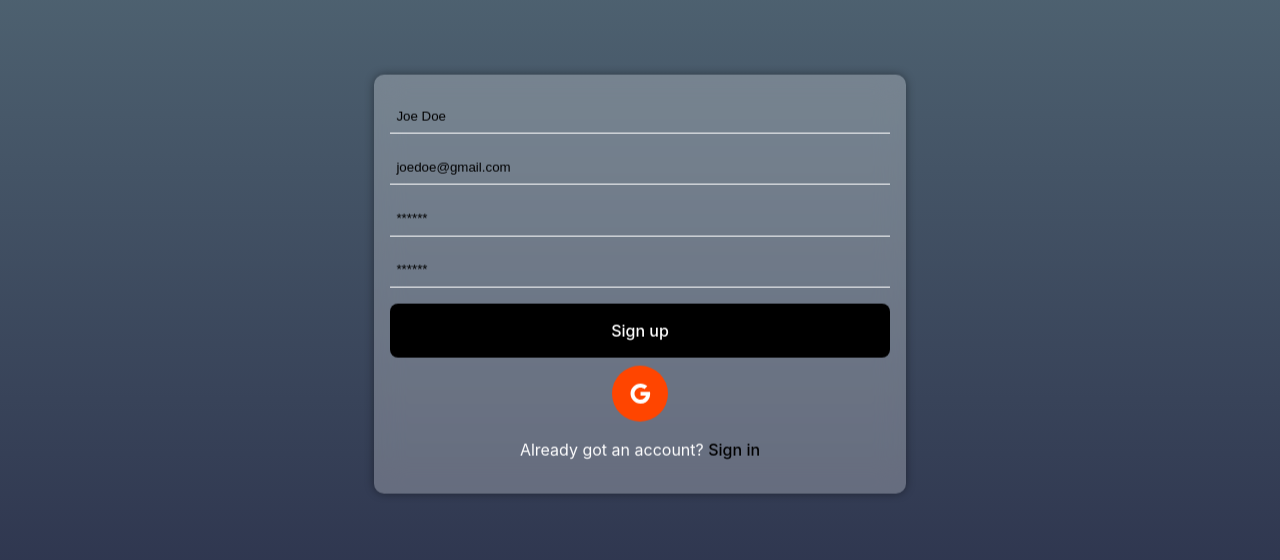
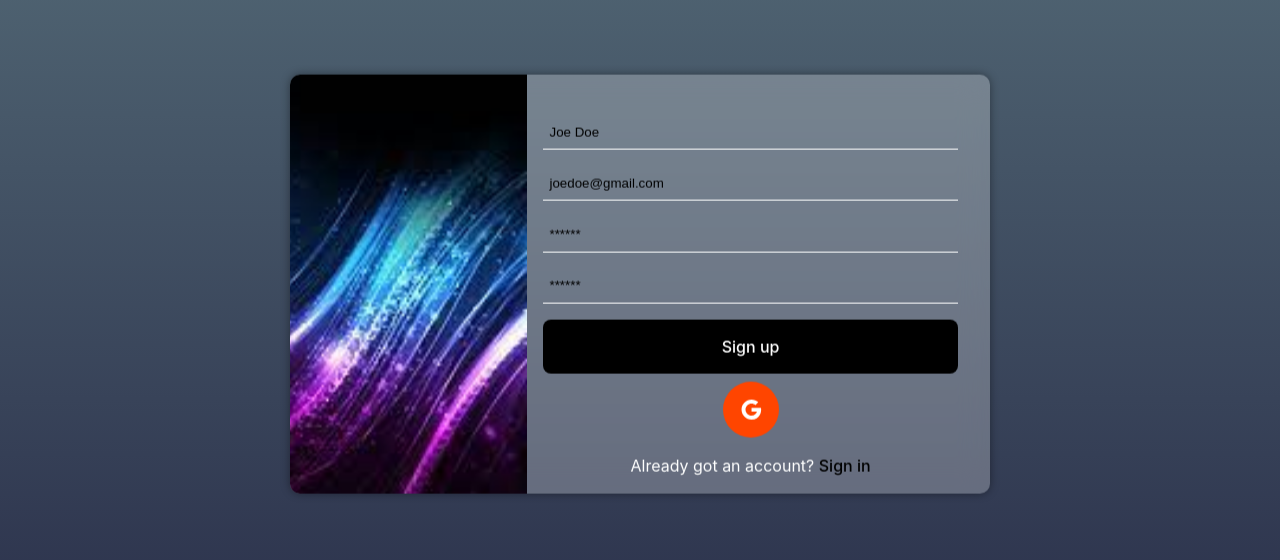
Before and after one commit to Chuboii/TodoList-with-Appwrite, a React (Vite) app: page /signup in a window 1280 px wide. Shown: the part 116-676 px from the top of the page. Built offline with nearby package versions, Linux system fonts and the light colour scheme; no server answers.

Commit message:
added a responsive image to the signin and signup pages and fixed some bugs

```diff
--- a/src/routes/signin/Signin.jsx
+++ b/src/routes/signin/Signin.jsx
@@ -8,7 +8,7 @@ import GoogleIcon from '@mui/icons-material/Google';
 import Err from "/src/components/alert/Err"
 import {AlertContext} from "/src/context/AlertContext"
 import Loader from "/src/components/loader/Loader"
-
+import img from '/src/assets/fb7.jpg';
 export default function Signin(){
   const [value, setValue] = useState({
   email: "",
@@ -71,13 +71,15 @@ catch(e){
     <>
         {isValidationToggled && <Err/>}
            {isLoaded && <Loader/>}
-    <form className="signin" onSubmit={handleSubmit}>
+      <form className="signin" onSubmit={handleSubmit}>
+        <div className="first"><img src={img} /></div>
+        <div className="second">
         <input className="inpp1" type="email" name="email" value={value.email} onChange={changeValue} placeholder="joedoe@gmail.com" required/>
             <input className="inpp2" value={value.password} name="password" onChange={changeValue} type="password" placeholder="******" required/>
               <button className="signin-btn">Sign in</button>
                             <GoogleIcon onClick={googleBtn} sx={{position:"relative",color:"white",left:"50%", transform:"translateX(-50%)", background:"orangered", padding:"1rem", borderRadius:"50%"}}/>
               <p className="already2"> Already got an account? <Link to={"/signup"}> Sign up </Link> </p>
-
+             </div>
     </form>
     </>
     )
--- a/src/routes/signin/Signin.scss
+++ b/src/routes/signin/Signin.scss
@@ -1,3 +1,4 @@
+@media screen and (min-width:0) and (max-width:700px) {
 .signin{
   display:flex;
   flex-direction: column;
@@ -17,6 +18,7 @@
      .inpp1, .inpp2{
      padding:.6rem .4rem;
      margin:.5rem 0;
+     color: white;
      border: none;
      background: transparent;
      border-bottom:1px solid white;
@@ -38,4 +40,77 @@
        color: black;
      }
    }
+   .first{
+    display: none;
+   }
+   .second{
+    display: flex;
+flex-direction: column;
+   }
 }
+}
+@media screen and (min-width:700px) {
+  .signin{
+    display:flex;
+    position:absolute;
+    left:50%;
+    top:50%;
+    transform: translate(-50%, -50%);
+    max-width:700px;
+    width:80%;
+    box-shadow: 0 0 10px 0 rgba(0, 0, 0, .4);
+      background-color: rgba(255, 255, 255, .25);
+      backdrop-filter: blur(5px);
+     height: 350px;
+
+      border-radius:10px;
+      padding-right: 1.5rem;
+
+
+       .inpp1, .inpp2{
+       padding:.6rem .4rem;
+       margin:.5rem 0;
+       color: white;
+       border: none;
+       background: transparent;
+       border-bottom:1px solid white;
+       outline:none;
+
+     }
+   .inpp1::placeholder, .inpp2::placeholder{
+    color: black;
+   }
+        .signin-btn{
+       margin:.5rem 0;
+       padding:1rem 0;
+       background:black;
+     }
+     .already2{
+       text-align: center;
+       color: white;
+       a{
+         color: black;
+       }
+      }
+
+    .second{
+      display: flex;
+      flex-direction: column;
+      width: 70%;
+      padding-top: 2rem;
+    }
+    .first{
+      margin-right: 1rem;
+width: 35%;
+border-top-left-radius: 10px;
+border-bottom-left-radius: 10px;
+      img{
+        width: 100%;
+        height: 100%;
+        object-fit: cover;
+        border-top-left-radius: 10px;
+        border-bottom-left-radius: 10px;
+      }
+    }
+    }
+}
--- a/src/routes/sígnup/Signup.scss
+++ b/src/routes/sígnup/Signup.scss
@@ -1,3 +1,5 @@
+@media screen and (min-width:0) and (max-width:700px) {
+
 .signup{
   display:flex;
   flex-direction: column;
@@ -20,7 +22,7 @@
      background: transparent;
      border-bottom:1px solid white;
      outline:none;
-
+ color: white;
    }
 
    .inp1::placeholder,    .inp2::placeholder,    .inp3::placeholder,   .inp4::placeholder{
@@ -38,4 +40,78 @@
        color: black;
      }
    }
+
+   .first{
+    display: none;
+   }
+   .second{
+    display: flex;
+    flex-direction: column;
+   }
 }
+}
+
+
+@media screen and (min-width:700px) {
+
+  .signup{
+    display:flex;
+    position:absolute;
+    left:50%;
+    top:50%;
+    transform: translate(-50%, -50%);
+    max-width:700px;
+    width:80%;
+    box-shadow: 0 0 10px 0 rgba(0, 0, 0, .4);
+      background-color: rgba(255, 255, 255, .25);
+      backdrop-filter: blur(15px);
+
+      border-radius:10px;
+
+     .inp1, .inp2, .inp3, .inp4{
+       padding:.6rem .4rem;
+       margin:.5rem 0;
+       border: none;
+       background: transparent;
+       border-bottom:1px solid white;
+       outline:none;
+   color: white;
+     }
+
+     .inp1::placeholder,    .inp2::placeholder,    .inp3::placeholder,   .inp4::placeholder{
+      color: black;
+     }
+     .sign-btn{
+       margin:.5rem 0;
+       padding:1rem 0;
+       background:black;
+     }
+     .already{
+       text-align: center;
+       color: white;
+       a{
+         color: black;
+       }
+     }
+     .second{
+      display: flex;
+      flex-direction: column;
+      width: 70%;
+      padding-top: 2rem;
+      padding-right: 2rem;
+    }
+    .first{
+      margin-right: 1rem;
+width: 40%;
+border-top-left-radius: 10px;
+border-bottom-left-radius: 10px;
+      img{
+        width: 100%;
+        height: 100%;
+        object-fit: cover;
+        border-top-left-radius: 10px;
+        border-bottom-left-radius: 10px;
+      }
+    }
+  }
+  }
--- a/src/routes/sígnup/Sígnup.jsx
+++ b/src/routes/sígnup/Sígnup.jsx
@@ -9,6 +9,7 @@ import GoogleIcon from '@mui/icons-material/Google';
 import Err from "/src/components/alert/Err"
 import {AlertContext} from "/src/context/AlertContext"
 import Loader from "/src/components/loader/Loader"
+import img from '/src/assets/fb7.jpg';
 export default function Signup(){
   const [value, setValue] = useState({
   name: "",
@@ -30,14 +31,20 @@ const changeValue = (e) => {
 
   const handleSubmit = async (e)=>{
     e.preventDefault()
-    setIsLoaded(true)
-    //console.log(value.name)
- // let displayName = value.name
- if(value.password === value.confirmPassword){
+
+    if (value.password === value.confirmPassword) {
+
    if(value.password.length >= 6){
-    try{
+     try {
+      setIsLoaded(true)
+      let timeout = setTimeout(() => {
+        setIsLoaded(false)
+        setErrMessage("Connection timeout")
+        setIsValidationToggled(true)
+      }, 4000)
+
    const {user} = await emailSignup(value.email, value.password)
- //  console.log(res)
+
 
     await updateProfile(user, {
       displayName: value.name
@@ -48,7 +55,8 @@ const changeValue = (e) => {
     setIsLoaded(false)
   }
 
-    catch(err){
+    catch (err) {
+      clearTimeout(timeout)
       if(err.code == "auth/weak-password"){
 
       }
@@ -70,7 +78,7 @@ const changeValue = (e) => {
   }
 
 const googleBtn = async () => {
-// setIsLoaded(true)
+
 setIsLoaded(true)
     setTimeout(()=>{
       setIsLoaded(false)
@@ -85,14 +93,16 @@ localStorage.setItem("userInfo", JSON.stringify(user))
 
 }
 catch(e){
-  //setIsLoaded(false)
+  console.log(e);
 }
 }
   return(
     <>
     {isValidationToggled && <Err/>}
    {isLoaded && <Loader/>}
-    <form className="signup" onSubmit={handleSubmit}>
+      <form className="signup" onSubmit={handleSubmit}>
+        <div className="first"><img src={img} /></div>
+        <div className="second">
     <input type="text" name="name" placeholder="Joe Doe" value={value.name} className="inp1" onChange={changeValue} required/>
         <input className="inp2" type="email" name="email" value={value.email} onChange={changeValue} placeholder="joedoe@gmail.com" required/>
             <input className="inp3" value={value.password} name="password" onChange={changeValue} type="password" placeholder="******" required/>
@@ -100,7 +110,7 @@ catch(e){
               <button className="sign-btn">Sign up</button>
               <GoogleIcon onClick={googleBtn} sx={{position:"relative",color:'white', left:"50%", transform:"translateX(-50%)", background:"orangered", padding:"1rem", borderRadius:"50%"}}/>
               <p className="already"> Already got an account? <Link to={"/signin"}> Sign in </Link> </p>
-
+        </div>
     </form>
     </>
     )
```
Also changed, not shown: src/assets/fb7.jpg (added).
